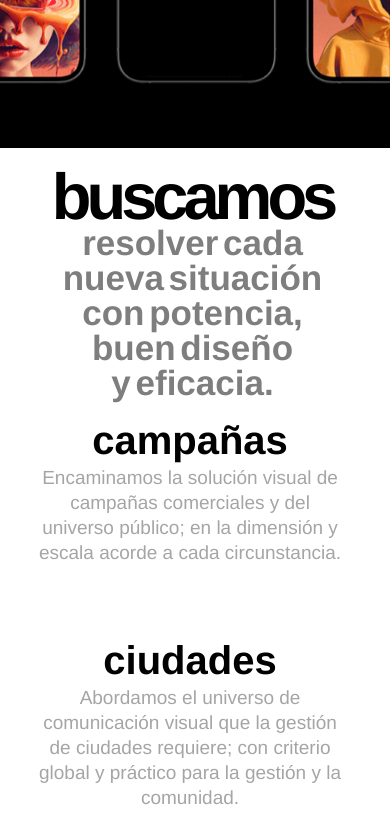
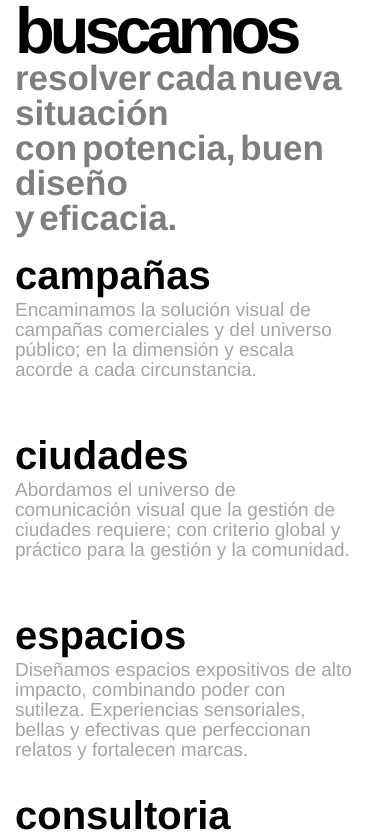
Before and after one commit to wald16/javo-web-page, a Next.js app: page / in a window 390 px wide. Shown: the part 6791-7631 px from the top of the page. Built offline with nearby package versions, Linux system fonts and the light colour scheme.

Commit message:
tab overlap fixed,tabs when only one type content fixed,footer mobile style changed

```diff
--- a/pages/index.tsx
+++ b/pages/index.tsx
@@ -132,7 +132,7 @@ const config: ItemType[] = [
     mobileHeight: "320px",
     mobileMinHeight: "auto",
     fontSize: 70,
-    clickeable: true,
+    // clickeable: true,
     title: _text as string,
     titleColor: "white",
     descriptionColor: "#FF5500",
@@ -250,6 +250,11 @@ const config: ItemType[] = [
     // title: "LARGE BUT SHORTER",
     category: "campañas",
     showOnlyOnFilter: false,
+    secondaryImgs: [
+      { src: "/images/img7.jpg", position: "top" },
+      { src: "/images/img2.jpg", position: "top" },
+      { src: "/images/img7.jpg", position: "top" },
+    ]
   },
   {
     type: "large",
@@ -263,7 +268,13 @@ const config: ItemType[] = [
     clickeable: true,
     showOnlyOnFilter: false,
     category: "identidad",
-    extraClass: "proyects"
+    extraClass: "proyects",
+    mobileHeight:"720px",
+    secondaryImgs: [
+      { src: "/images/img7.jpg", position: "top" },
+      { src: "/images/img2.jpg", position: "top" },
+      { src: "/images/img7.jpg", position: "top" },
+    ]
   },
 
 ]
@@ -745,6 +756,8 @@ export const Modal = ({ setModalInfo, modalInfo }: { setModalInfo: Function, mod
       return true
     } else return false
   }
+
+  if (modalInfo.secondaryImgs && modalInfo.secondaryVideos) {
     return (
       <div className='Modal-Wrapper'>
         <div className="modalBody">
@@ -756,7 +769,7 @@ export const Modal = ({ setModalInfo, modalInfo }: { setModalInfo: Function, mod
                 <img src="/icons/cruz.png" alt="" />
               </div>
             </div>
-          <div className="tabs">
+            <div className={`tabs`} >
 
               {modalInfo.secondaryVideos && (
                 <div className={`imgBg tabSelector ${selection == "Video" ? "active" : ""}`} onClick={() => setSelection("Video")}>
@@ -805,5 +818,54 @@ export const Modal = ({ setModalInfo, modalInfo }: { setModalInfo: Function, mod
         </div>
       </div>
     )
+  } else {
+    return (
+      <div className='Modal-Wrapper'>
+        <div className="modalBody">
+
+          <div className="modalHeader">
+
+            <div className='closer'>
+              <div className="imgBg" onClick={() => { setModalInfo(undefined) }}>
+                <img src="/icons/cruz.png" alt="" />
+              </div>
+            </div>
+          </div>
+          <div className="modalContent">
+
+            {selection === "Graphic" && modalInfo.secondaryImgs && (
+              <div className='Graphic'>
+                <div className="modalImages">
+                  {modalInfo.secondaryImgs.map((image: { src: string, position: string }, index: number) => {
+
+                    return (
+                      <img src={image.src} key={index} style={{ objectPosition: image.position }} className={lastImageChecker(index) ? "lastImg" : ""} alt="" />
+                    )
+                  })}
+                </div>
+              </div>
+            )}
+            {selection === "Video" && modalInfo.secondaryVideos && (
+              <div className='Video'>
+                <div className="modalImages">
+                  {modalInfo.secondaryVideos.map((src, index) => {
+                    return (
+                      <video key={index} className="bannerVideo" autoPlay={true} muted loop src={src} typeof="video/mp4"></video>
+                    )
+                  })}
+                </div>
+                {modalInfo.secondaryVideos.length > 2 && (
+                  <div className={`${active ? "d-none" : "modalButton"}`} onClick={() => { setActive(true) }}>
+                    <img src="/icons/chevronup.png" />
+                  </div>
+                )}
+              </div>
+            )}
+
+          </div>
+        </div>
+      </div>
+    )
+  }
 
 }
--- a/styles/home.scss
+++ b/styles/home.scss
@@ -144,22 +144,7 @@ body {
     }
   }
 
-  @media screen and (max-width:768px) {
 
-    .SectionImage,
-    .mobileImage {
-      height: 50vh !important;
-
-    }
-  }
-
-  @media screen and (max-width:768px) {
-
-    .SectionImage,
-    .mobileImage {
-      height: 50vh !important;
-    }
-  }
 }
 
 .textModule {
@@ -480,7 +465,7 @@ body {
 
       .tabs {
         display: flex;
-        margin-top: -115px;
+        margin-top: -116px;
         // background-color: black;
 
         .tabSelector {
@@ -523,6 +508,7 @@ body {
         justify-content: end;
         display: flex;
         margin-top: 24px;
+        // background-color: ;
         z-index: 999;
         position: relative;
 
@@ -620,23 +606,20 @@ body {
   font-family: helvetica;
   color: #7E7E7E;
 
+  @media screen and (max-width:768px) {
+    padding: 0px;
+  }
 
   .titleWrapper {
 
     margin-top: 20px;
 
     @media screen and (max-width:768px) {
-      justify-content: center;
-      text-align: center;
-      padding: 0px 45px 0px 5px;
-
+      // background-color: red;
+      justify-content: flex-start;
     }
 
     // background-color: red;
-  }
-
-  @media screen and (max-width:768px) {
-    padding: 0px 5px 0px 25px;
   }
 
   .title {
@@ -678,7 +661,7 @@ body {
     margin: auto;
     height: fit-content;
     min-height: 100px;
-    margin-bottom: 25px;
+    margin-bottom: 50px;
     // margin-top: 100px;
     display: flex;
     justify-content: left;
@@ -688,6 +671,7 @@ body {
     @media screen and (max-width:768px) {
       flex-direction: column;
       padding-left: 0px;
+      margin-left: 5px;
     }
 
     .textContent {
@@ -702,7 +686,7 @@ body {
 
       @media screen and (max-width:768px) {
         max-width: 100%;
-        margin-bottom: -30px;
+        margin-bottom: -70px;
       }
 
       .textTitle {
@@ -718,9 +702,7 @@ body {
         @media screen and (max-width:768px) {
           font-size: 40px;
           line-height: 30px;
-          text-align: center;
-          justify-content: center;
-          align-items: center;
+
           margin-bottom: 10px;
         }
       }
@@ -741,14 +723,11 @@ body {
         @media screen and (max-width:768px) {
           font-size: 25px;
           line-height: 30px;
-          text-align: center;
-          justify-content: center;
-          align-items: center;
         }
 
         @media screen and (max-width:500px) {
           font-size: 19px;
-          line-height: 25px;
+          line-height: 20px;
         }
       }
     }
@@ -765,7 +744,7 @@ body {
 
     @media screen and (max-width:768px) {
       flex-direction: column;
-      padding-left: 0px;
+      padding-left: 25px;
     }
 
     .biographie {
@@ -785,7 +764,7 @@ body {
         flex-direction: column;
         justify-content: space-between;
         height: 200px;
-        margin-left: -10px;
+        margin-left: -15px;
       }
 
       .biographieImg {
@@ -841,6 +820,7 @@ body {
       @media screen and (max-width:768px) {
         // margin-top: -200px;
         margin-left: -10px;
+        margin-right: 10px;
         width: 100%;
         height: fit-content;
       }
@@ -874,6 +854,8 @@ body {
 
       @media screen and (max-width:768px) {
         margin-top: -20px;
+        padding-right: 20px;
+
       }
 
       .name {
@@ -902,7 +884,7 @@ body {
   .mobileFinalContent {
     display: flex;
     flex-direction: column;
-
+padding-left: 20px;
     .brand {
       font-size: 150px;
       font-weight: bolder;
```
Lines whose indentation alone changed are shown as unchanged.
